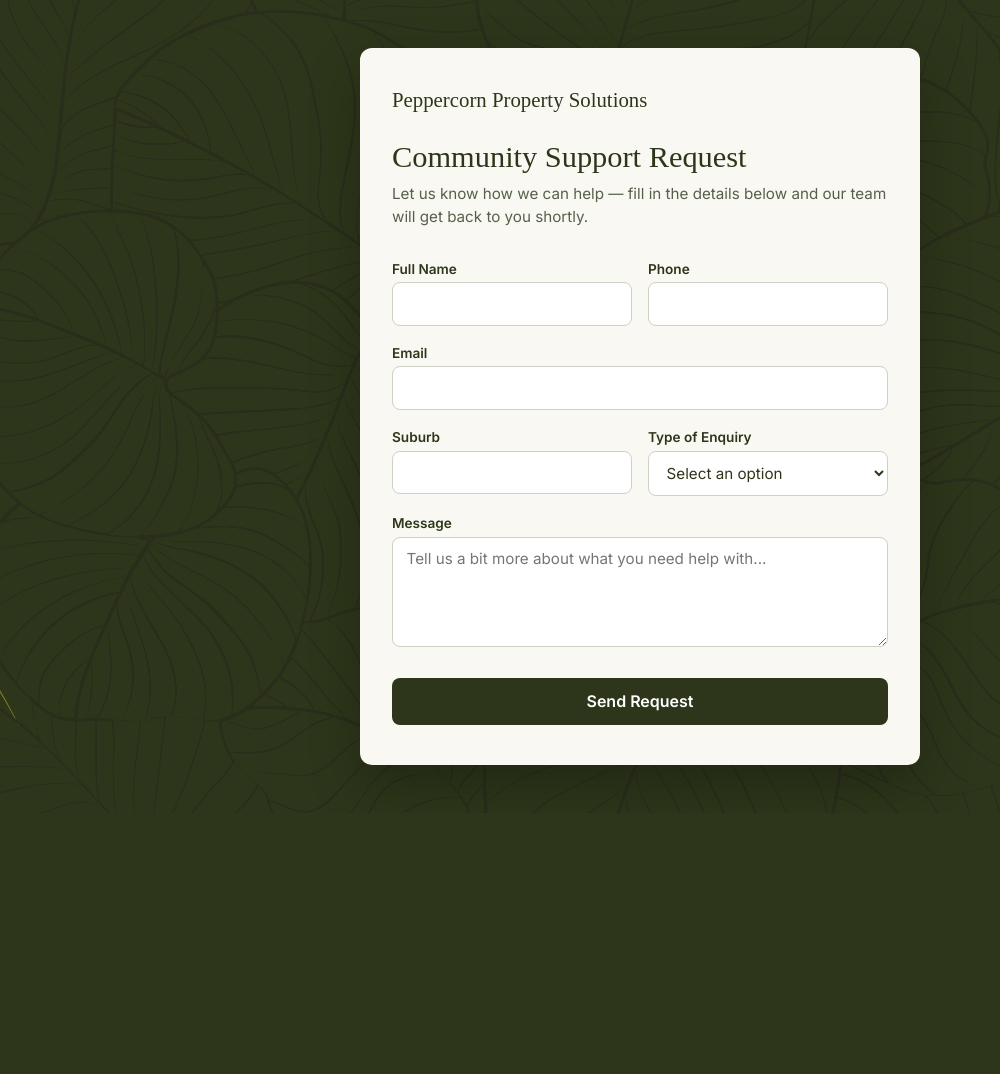
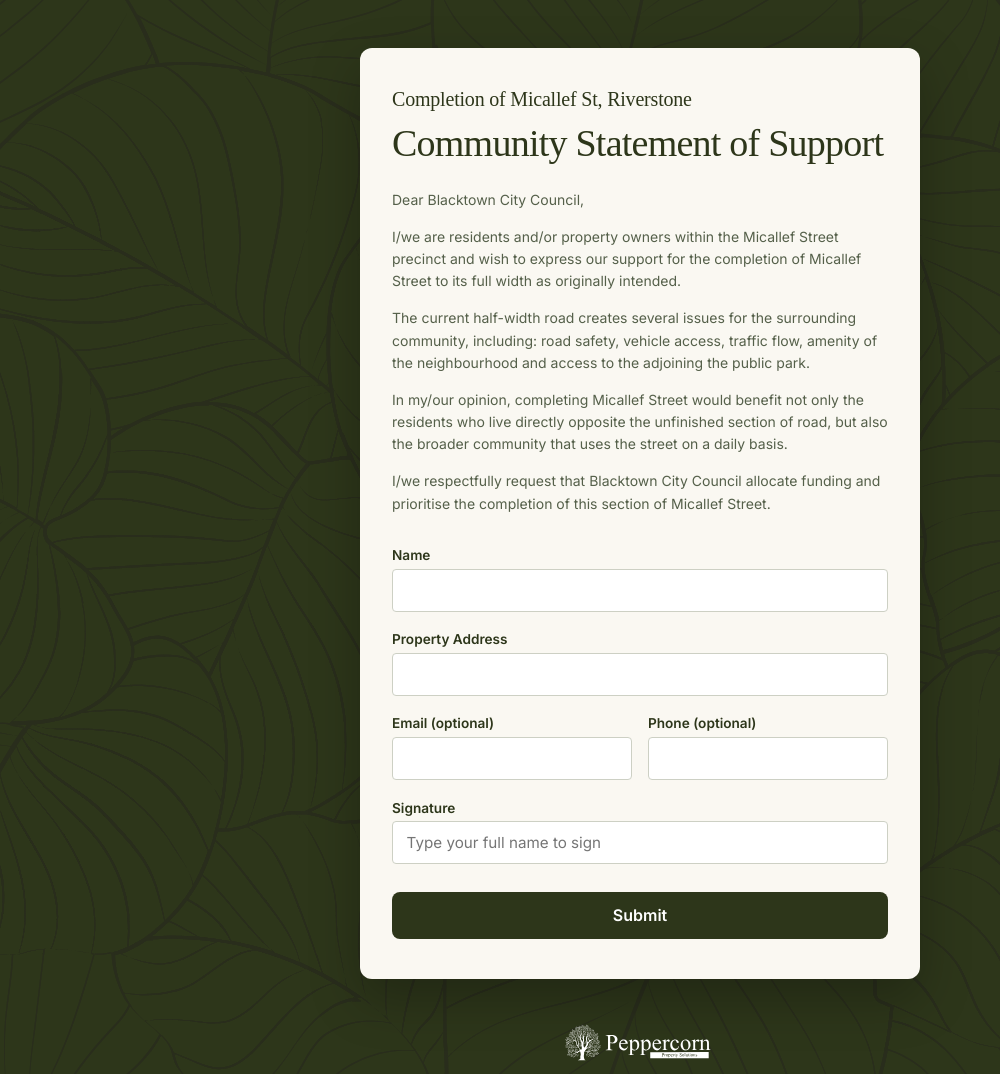
Before and after one commit to garygoesgary/peppercorn-property, a website: page community-support/index.html in a window 1280 px wide. Shown: the whole page, without its empty margins (0-1000 px from the left). Before the commit the page ends 813 px from the top, so only its background shows below. Drawn offline with Linux system fonts and the light colour scheme; a web font is replaced by a local one.

Commit message:
Rebuild community-support page as Micallef St petition letter matching Figma design

```diff
--- a/community-support/index.html
+++ b/community-support/index.html
@@ -3,10 +3,10 @@
 <head>
   <meta charset="UTF-8">
   <meta name="viewport" content="width=device-width, initial-scale=1.0">
-  <title>Community Support — Peppercorn Property</title>
+  <title>Community Statement of Support — Peppercorn Property</title>
   <link rel="preconnect" href="https://fonts.googleapis.com">
   <link rel="preconnect" href="https://fonts.gstatic.com" crossorigin>
-  <link href="https://fonts.googleapis.com/css2?family=Inria+Serif:wght@400;700&family=Inter:wght@400;500;600&display=swap" rel="stylesheet">
+  <link href="https://fonts.googleapis.com/css2?family=Arapey:ital@0;1&family=Inter:wght@400;500;600&display=swap" rel="stylesheet">
   <style>
     * { margin: 0; padding: 0; box-sizing: border-box; }
     html { width: 100%; }
@@ -18,7 +18,8 @@
       font-family: 'Inter', sans-serif;
       padding: 3rem 1rem;
       display: flex;
-      justify-content: center;
+      flex-direction: column;
+      align-items: center;
     }
     body::before {
       content: "";
@@ -41,31 +42,30 @@
       padding: 2.5rem 2rem;
       box-shadow: 0 20px 50px rgba(0,0,0,0.25);
     }
-    .brand {
-      display: flex;
-      align-items: center;
-      gap: 0.6rem;
-      margin-bottom: 1.75rem;
-    }
-    .brand img { width: 36px; height: auto; }
-    .brand span {
-      font-family: 'Inria Serif', serif;
-      font-size: 1.3rem;
+    .eyebrow {
+      font-family: 'Arapey', serif;
+      font-size: 1.25rem;
+      letter-spacing: -0.2px;
       color: #2d361a;
+      margin-bottom: 0.75rem;
     }
     h1 {
-      font-family: 'Inria Serif', serif;
+      font-family: 'Arapey', serif;
       font-weight: 400;
-      font-size: 1.9rem;
+      font-size: 2.375rem;
+      letter-spacing: -0.76px;
+      line-height: 1.1;
       color: #2d361a;
-      margin-bottom: 0.5rem;
+      margin-bottom: 1.5rem;
     }
-    .subtext {
+    .letter {
       color: #55604a;
-      font-size: 0.95rem;
+      font-size: 0.875rem;
+      line-height: 1.6;
       margin-bottom: 2rem;
-      line-height: 1.5;
     }
+    .letter p { margin-bottom: 0.9rem; }
+    .letter p:last-child { margin-bottom: 0; }
     label {
       display: block;
       font-size: 0.85rem;
@@ -74,21 +74,20 @@
       margin-bottom: 0.35rem;
     }
     .field { margin-bottom: 1.2rem; }
-    input, select, textarea {
+    input {
       width: 100%;
       padding: 0.7rem 0.85rem;
       border: 1px solid #cdd0c4;
-      border-radius: 8px;
+      border-radius: 4px;
       font-family: 'Inter', sans-serif;
       font-size: 0.95rem;
       color: #2d361a;
       background: #ffffff;
     }
-    input:focus, select:focus, textarea:focus {
+    input:focus {
       outline: none;
       border-color: #2d361a;
     }
-    textarea { resize: vertical; min-height: 110px; }
     .row-2 {
       display: grid;
       grid-template-columns: 1fr 1fr;
@@ -130,72 +129,72 @@
       background: #f7e2e2;
       color: #7a2323;
     }
+    .footer-logo {
+      position: relative;
+      z-index: 1;
+      margin-top: 2rem;
+      width: 160px;
+      height: auto;
+    }
   </style>
 </head>
 <body>
   <div class="card">
-    <div class="brand">
-      <span>Peppercorn Property Solutions</span>
+    <p class="eyebrow">Completion of Micallef St, Riverstone</p>
+    <h1>Community Statement of Support</h1>
+
+    <div class="letter">
+      <p>Dear Blacktown City Council,</p>
+      <p>I/we are residents and/or property owners within the Micallef Street precinct and wish to express our support for the completion of Micallef Street to its full width as originally intended.</p>
+      <p>The current half-width road creates several issues for the surrounding community, including: road safety, vehicle access, traffic flow, amenity of the neighbourhood and access to the adjoining the public park.</p>
+      <p>In my/our opinion, completing Micallef Street would benefit not only the residents who live directly opposite the unfinished section of road, but also the broader community that uses the street on a daily basis.</p>
+      <p>I/we respectfully request that Blacktown City Council allocate funding and prioritise the completion of this section of Micallef Street.</p>
     </div>
 
-    <h1>Community Support Request</h1>
-    <p class="subtext">Let us know how we can help — fill in the details below and our team will get back to you shortly.</p>
+    <form id="petition-form">
+      <div class="field">
+        <label for="name">Name</label>
+        <input type="text" id="name" name="name" required>
+      </div>
 
-    <form id="support-form">
+      <div class="field">
+        <label for="propertyAddress">Property Address</label>
+        <input type="text" id="propertyAddress" name="propertyAddress" required>
+      </div>
+
       <div class="row-2">
         <div class="field">
-          <label for="fullName">Full Name</label>
-          <input type="text" id="fullName" name="fullName" required>
+          <label for="email">Email (optional)</label>
+          <input type="email" id="email" name="email">
         </div>
         <div class="field">
-          <label for="phone">Phone</label>
-          <input type="tel" id="phone" name="phone" required>
+          <label for="phone">Phone (optional)</label>
+          <input type="tel" id="phone" name="phone">
         </div>
       </div>
 
       <div class="field">
-        <label for="email">Email</label>
-        <input type="email" id="email" name="email" required>
+        <label for="signature">Signature</label>
+        <input type="text" id="signature" name="signature" placeholder="Type your full name to sign" required>
       </div>
 
-      <div class="row-2">
-        <div class="field">
-          <label for="suburb">Suburb</label>
-          <input type="text" id="suburb" name="suburb">
-        </div>
-        <div class="field">
-          <label for="enquiryType">Type of Enquiry</label>
-          <select id="enquiryType" name="enquiryType" required>
-            <option value="" disabled selected>Select an option</option>
-            <option value="General Support">General Support</option>
-            <option value="Financial Assistance">Financial Assistance</option>
-            <option value="Maintenance Issue">Maintenance Issue</option>
-            <option value="Tenancy Question">Tenancy Question</option>
-            <option value="Other">Other</option>
-          </select>
-        </div>
-      </div>
-
-      <div class="field">
-        <label for="message">Message</label>
-        <textarea id="message" name="message" required placeholder="Tell us a bit more about what you need help with..."></textarea>
-      </div>
-
-      <button type="submit" id="submit-btn">Send Request</button>
+      <button type="submit" id="submit-btn">Submit</button>
 
       <div class="status" id="status-box"></div>
     </form>
   </div>
 
+  <img class="footer-logo" src="../assets/peppercorn-logo-white.svg" alt="Peppercorn Property Solutions">
+
   <script>
-    const form = document.getElementById('support-form');
+    const form = document.getElementById('petition-form');
     const btn = document.getElementById('submit-btn');
     const statusBox = document.getElementById('status-box');
 
     form.addEventListener('submit', async (e) => {
       e.preventDefault();
       btn.disabled = true;
-      btn.textContent = 'Sending...';
+      btn.textContent = 'Submitting...';
       statusBox.className = 'status';
       statusBox.textContent = '';
 
@@ -211,14 +210,14 @@
         if (!res.ok) throw new Error('Request failed');
 
         statusBox.className = 'status success';
-        statusBox.textContent = "Thanks — your request has been sent. We'll be in touch soon.";
+        statusBox.textContent = "Thank you — your statement of support has been recorded.";
         form.reset();
       } catch (err) {
         statusBox.className = 'status error';
-        statusBox.textContent = "Something went wrong sending your request. Please try again, or contact us directly.";
+        statusBox.textContent = "Something went wrong submitting your statement. Please try again, or contact us directly.";
       } finally {
         btn.disabled = false;
-        btn.textContent = 'Send Request';
+        btn.textContent = 'Submit';
       }
     });
   </script>
```
Also changed, not shown: api/submit-form.js (+9 -12 lines).
